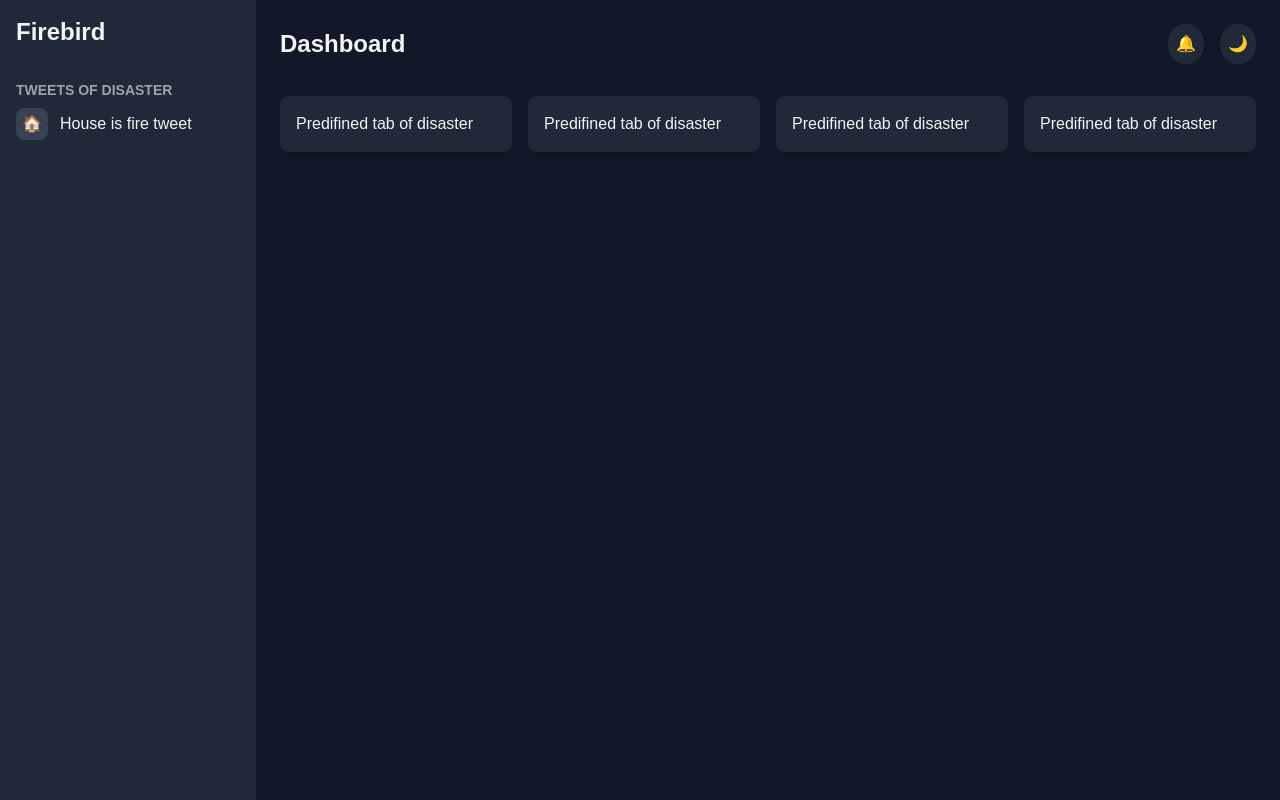
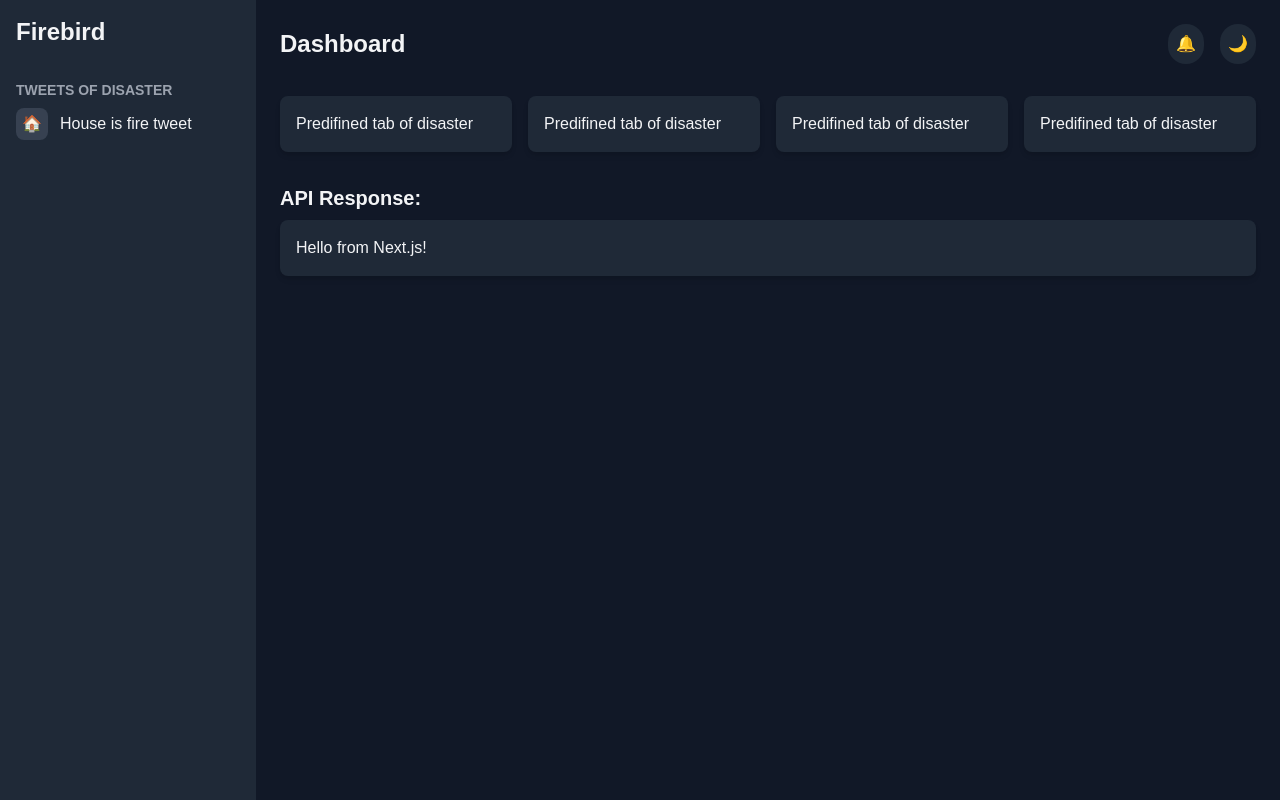
Before and after one commit to WiiExpertise/firebird, a Next.js app: page / in a window 1280 px wide. Built offline with nearby package versions, Linux system fonts and the light colour scheme.

Commit message:
example of how to set up api route

```diff
--- a/app/page.tsx
+++ b/app/page.tsx
@@ -1,4 +1,20 @@
+"use client"
+import axios from "axios";
+import { useEffect, useState } from "react";
 export default function Home() {
+  const [message, setMessage] = useState("");
+
+  useEffect(() => {
+    axios
+      .get("/api/hello")
+      .then((response) => {
+        setMessage(response.data.message);
+      })
+      .catch((error) => {
+        console.error("Error fetching API:", error);
+      });
+  }, []);
+
   return (
     <div className="min-h-screen bg-gray-900 text-gray-100 flex">
       {/* Sidebar */}
@@ -34,6 +50,14 @@ export default function Home() {
           <div className="bg-gray-800 p-4 rounded-lg shadow-md">Predifined tab of disaster</div>
           <div className="bg-gray-800 p-4 rounded-lg shadow-md">Predifined tab of disaster</div>
         </section>
+
+        {/* Display API Response */}
+        <section className="mt-8">
+          <h2 className="text-xl font-semibold mb-2">API Response:</h2>
+          <div className="bg-gray-800 p-4 rounded-lg shadow-md">
+            {message || "Loading..."}
+          </div>
+        </section>
       </main>
     </div>
   );
--- /dev/null
+++ b/pages/api/hello.ts
@@ -0,0 +1,12 @@
+import type { NextApiRequest, NextApiResponse } from 'next'
+
+type ResponseData = {
+	message: string
+}
+
+export default function handler(
+	req: NextApiRequest,
+	res: NextApiResponse<ResponseData>
+) {
+	res.status(200).json({ message: 'Hello from Next.js!' })
+}
```
Also changed, not shown: package.json (+5 -4 lines), 1 other file (tests, documents, lock files or other folders).
